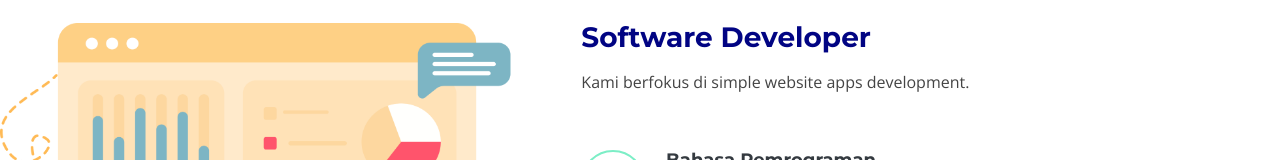
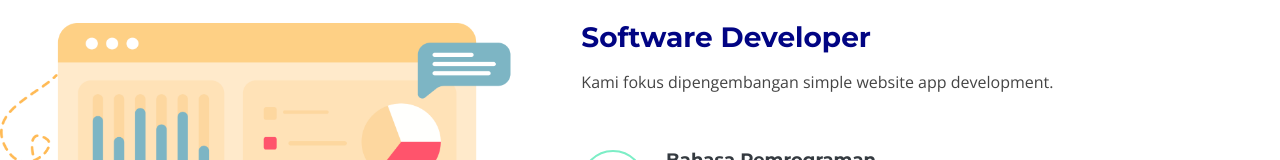
Before and after one commit to rt20/balok, a plain HTML site: page index.html in a window 1280 px wide. Shown: the part 782-942 px from the top of the page. Drawn offline with nearby package versions, Linux system fonts and the light colour scheme.

Commit message:
edit about

```diff
--- a/index.html
+++ b/index.html
@@ -116,7 +116,7 @@
 
           <div class="col-xl-7 col-lg-6 icon-boxes d-flex flex-column align-items-stretch justify-content-center py-5 px-lg-5" data-aos="fade-left">
             <h3>Software Developer</h3>
-            <p>Kami berfokus di simple website apps development.</p>
+            <p>Kami fokus dipengembangan simple website app development.</p>
 
             <div class="icon-box" data-aos="zoom-in" data-aos-delay="100">
               <div class="icon"><i class="bx bx-fingerprint"></i></div>
```
